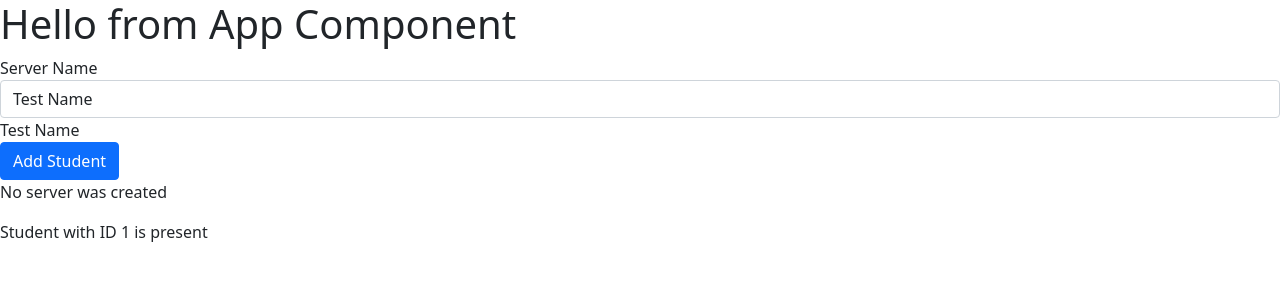
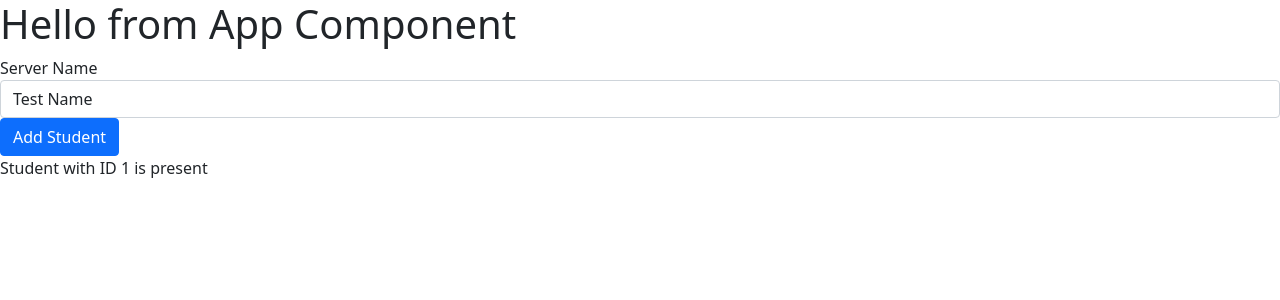
Before and after one commit to real-vivek/Learn-Angular, an Angular app: page / in a window 1280 px wide. Shown: the top 300 px of the page. Built offline with nearby package versions, Linux system fonts and the light colour scheme.

Commit message:
Example of ngIf strucutral directive

```diff
--- a/src/app/students/students.component.html
+++ b/src/app/students/students.component.html
@@ -3,12 +3,12 @@
 <input type="text"
        class="form-control"
        [(ngModel)]="studentName">
-<div>{{studentName}}</div>
+<!-- <div>{{studentName}}</div> -->
 <!-- Normal HTML sets specific property on the underlying DOM element
      Each HTML element is parsed by the browser and translated to and element on the document object model
      Therefore we have element in the dom that has couple of properties/ attributes
      Using [] we are not using the disabled property but we are directly binding to native disable property in the HTML element has
 -->
 <button class="btn btn-primary" [disabled]="!allowNewServer" (click)="onStudentCreation()">Add Student</button>
-<p>{{studentCreationStatus}}</p>
+<p *ngIf="studentCreated">{{studentCreationStatus}}</p>
 <app-student></app-student>
--- a/src/app/students/students.component.ts
+++ b/src/app/students/students.component.ts
@@ -12,6 +12,7 @@ export class StudentsComponent implements OnInit {
   allowNewServer=false;
   studentCreationStatus='No server was created';
   studentName='Test Name';
+  studentCreated=false;
 
     constructor(){
         setTimeout(()=>{
@@ -23,7 +24,8 @@ export class StudentsComponent implements OnInit {
   }
 
   onStudentCreation(){
-    this.studentCreationStatus='Student was created';
+    this.studentCreated=true;
+    this.studentCreationStatus='Student was created with name: '+this.studentName;
   }
 
   onUpdateStudentName(event:any){
```
